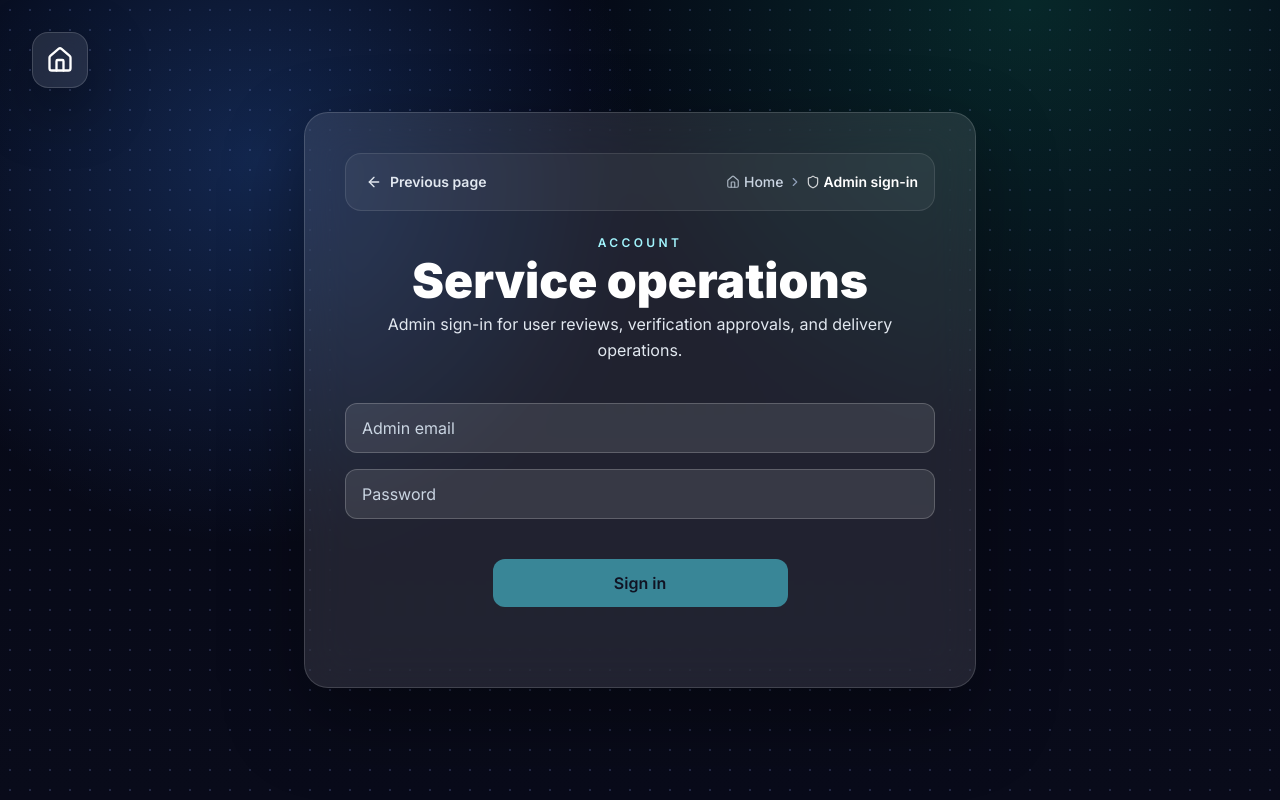
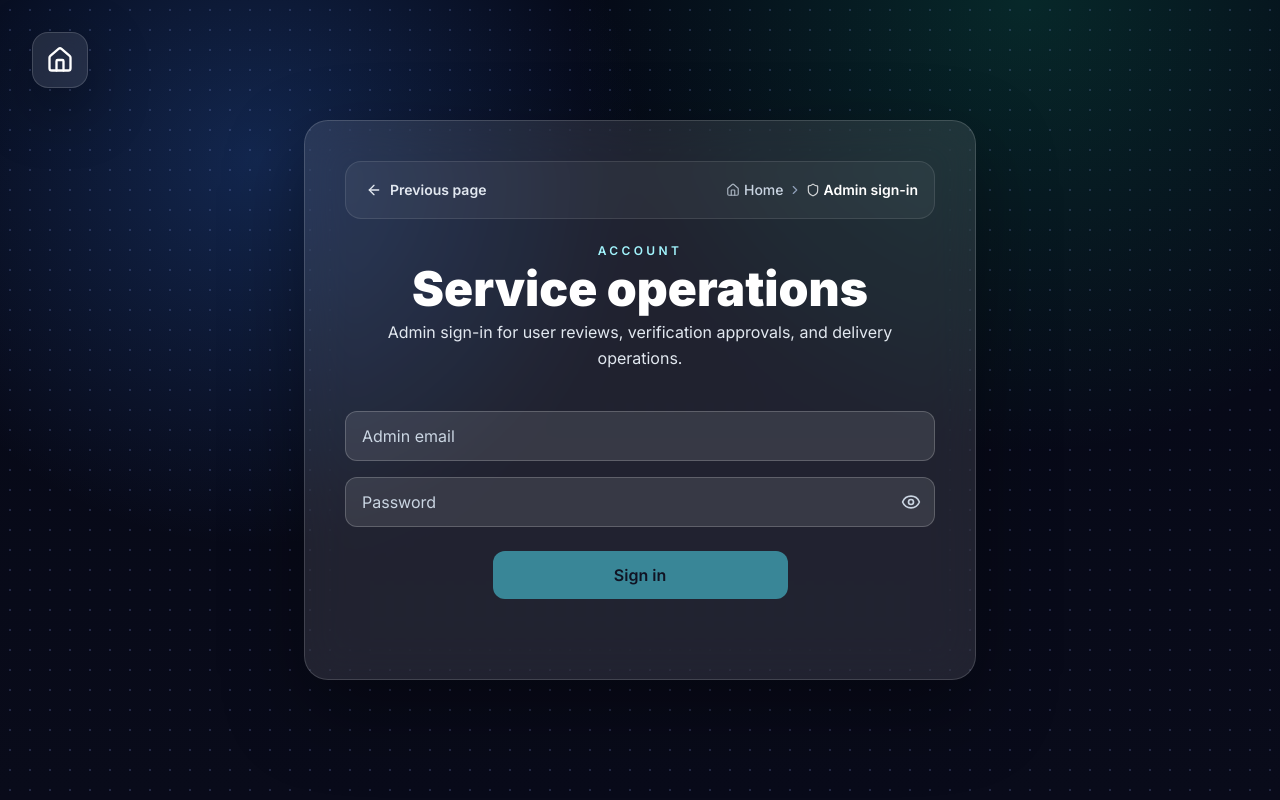
Before and after one commit to Cedarce-co/business-page, a Next.js app: page /admin in a window 1280 px wide. Built offline with nearby package versions, Linux system fonts and the light colour scheme; no server answers.

Commit message:
add view and hide input value icon

```diff
--- a/src/components/admin/AdminLogin.tsx
+++ b/src/components/admin/AdminLogin.tsx
@@ -5,6 +5,7 @@
 import { signIn } from "next-auth/react";
 import toast from "react-hot-toast";
 import CircleLoader from "@/components/ui/CircleLoader";
+import PasswordInput from "@/components/ui/PasswordInput";
 
 const baseInput =
   "w-full rounded-xl border border-white/20 bg-white/10 px-4 py-3 text-white outline-none placeholder:text-slate-300 focus:border-cyan-300";
@@ -43,9 +44,9 @@
         value={email}
         onChange={(e) => setEmail(e.target.value.toLowerCase())}
       />
-      <input
+      <PasswordInput
         className={baseInput}
-        type="password"
+        toggleClassName="text-slate-300 hover:text-white"
         placeholder="Password"
         value={password}
         onChange={(e) => setPassword(e.target.value)}
--- a/src/components/auth/ResetPasswordFlow.tsx
+++ b/src/components/auth/ResetPasswordFlow.tsx
@@ -6,6 +6,7 @@
 import { useRouter } from "next/navigation";
 import toast from "react-hot-toast";
 import CircleLoader from "@/components/ui/CircleLoader";
+import PasswordInput from "@/components/ui/PasswordInput";
 import { resetPassword } from "@/features/password-reset/client";
 
 const baseInput =
@@ -42,16 +43,16 @@
       transition={{ duration: 0.3 }}
       className="space-y-4"
     >
-      <input
+      <PasswordInput
         className={baseInput}
-        type="password"
+        toggleClassName="text-slate-300 hover:text-white"
         placeholder="New password (min 8 characters)"
         value={password}
         onChange={(e) => setPassword(e.target.value)}
       />
-      <input
+      <PasswordInput
         className={baseInput}
-        type="password"
+        toggleClassName="text-slate-300 hover:text-white"
         placeholder="Confirm new password"
         value={confirm}
         onChange={(e) => setConfirm(e.target.value)}
--- a/src/components/auth/SigninFlow.tsx
+++ b/src/components/auth/SigninFlow.tsx
@@ -7,6 +7,7 @@
 import Link from "next/link";
 import toast from "react-hot-toast";
 import CircleLoader from "@/components/ui/CircleLoader";
+import PasswordInput from "@/components/ui/PasswordInput";
 
 const baseInput =
   "w-full rounded-xl border border-white/20 bg-white/10 px-4 py-3 text-white outline-none placeholder:text-slate-300 focus:border-cyan-300";
@@ -52,9 +53,9 @@
         value={email}
         onChange={(e) => setEmail(e.target.value.toLowerCase())}
       />
-      <input
+      <PasswordInput
         className={baseInput}
-        type="password"
+        toggleClassName="text-slate-300 hover:text-white"
         placeholder="Password"
         value={password}
         onChange={(e) => setPassword(e.target.value)}
--- a/src/components/auth/SignupFlow.tsx
+++ b/src/components/auth/SignupFlow.tsx
@@ -7,6 +7,7 @@
 import Link from "next/link";
 import toast from "react-hot-toast";
 import CircleLoader from "@/components/ui/CircleLoader";
+import PasswordInput from "@/components/ui/PasswordInput";
 import { signupUser } from "@/features/auth/client";
 import type { SignupInput } from "@/features/auth/types";
 
@@ -95,9 +96,9 @@
           {step === 2 ? (
             <>
               <p className="text-sm text-slate-300">Step 3 of 3 - Create a password</p>
-              <input
+              <PasswordInput
                 className={baseInput}
-                type="password"
+                toggleClassName="text-slate-300 hover:text-white"
                 placeholder="Minimum 8 characters"
                 value={form.password}
                 onChange={(e) => setForm((p) => ({ ...p, password: e.target.value }))}
--- /dev/null
+++ b/src/components/ui/PasswordInput.tsx
@@ -0,0 +1,43 @@
+"use client";
+
+import { Eye, EyeOff } from "lucide-react";
+import { useId, useState, type InputHTMLAttributes } from "react";
+
+type PasswordInputProps = Omit<InputHTMLAttributes<HTMLInputElement>, "type"> & {
+  toggleClassName?: string;
+  wrapperClassName?: string;
+};
+
+export default function PasswordInput({
+  className = "",
+  wrapperClassName = "",
+  toggleClassName = "text-slate-400 hover:text-slate-600",
+  id,
+  ...props
+}: PasswordInputProps) {
+  const [visible, setVisible] = useState(false);
+  const autoId = useId();
+  const inputId = id ?? autoId;
+
+  return (
+    <div className={`relative w-full ${wrapperClassName}`.trim()}>
+      <input
+        {...props}
+        id={inputId}
+        type={visible ? "text" : "password"}
+        className={`${className} pr-11`.trim()}
+      />
+      <button
+        type="button"
+        tabIndex={-1}
+        className={`absolute right-3 top-1/2 -translate-y-1/2 rounded-md p-0.5 transition ${toggleClassName}`}
+        onClick={() => setVisible((v) => !v)}
+        aria-label={visible ? "Hide password" : "Show password"}
+        aria-pressed={visible}
+        aria-controls={inputId}
+      >
+        {visible ? <EyeOff className="h-5 w-5" aria-hidden /> : <Eye className="h-5 w-5" aria-hidden />}
+      </button>
+    </div>
+  );
+}
```
